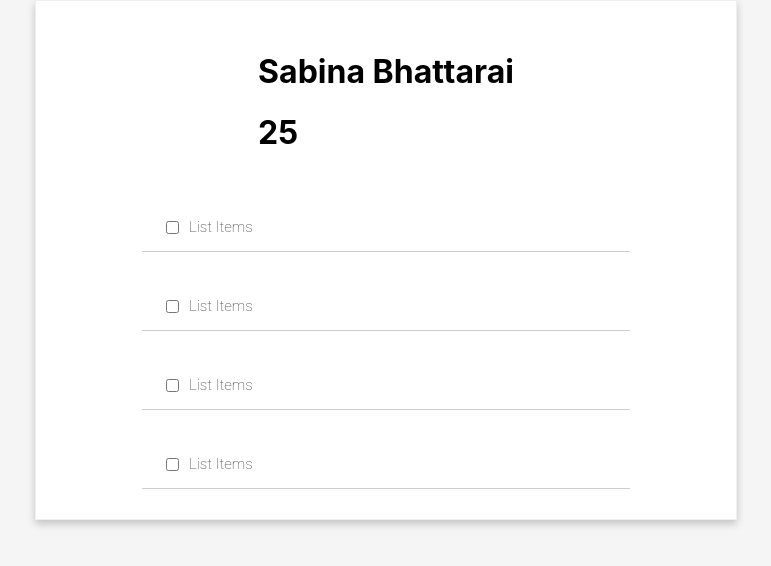
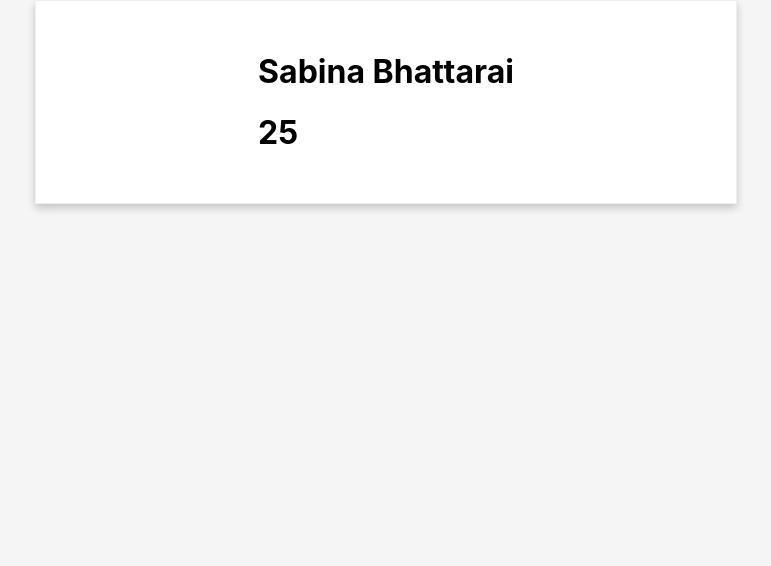
Before and after one commit to Sabieena/task, a React (Create React App) app: page / in a window 1280 px wide. Shown: the top 566 px of the page, without its empty margins (254-1025 px from the left). Built offline with nearby package versions, Linux system fonts and the light colour scheme.

Commit message:
just check

```diff
--- a/src/App.js
+++ b/src/App.js
@@ -7,10 +7,10 @@ class App extends Component {
     return (
       <div className="todo-list">
         <Practice />
+        {/* <TodoItem />
         <TodoItem />
         <TodoItem />
-        <TodoItem />
-        <TodoItem />
+        <TodoItem /> */}
       </div>
     )
   }
```
